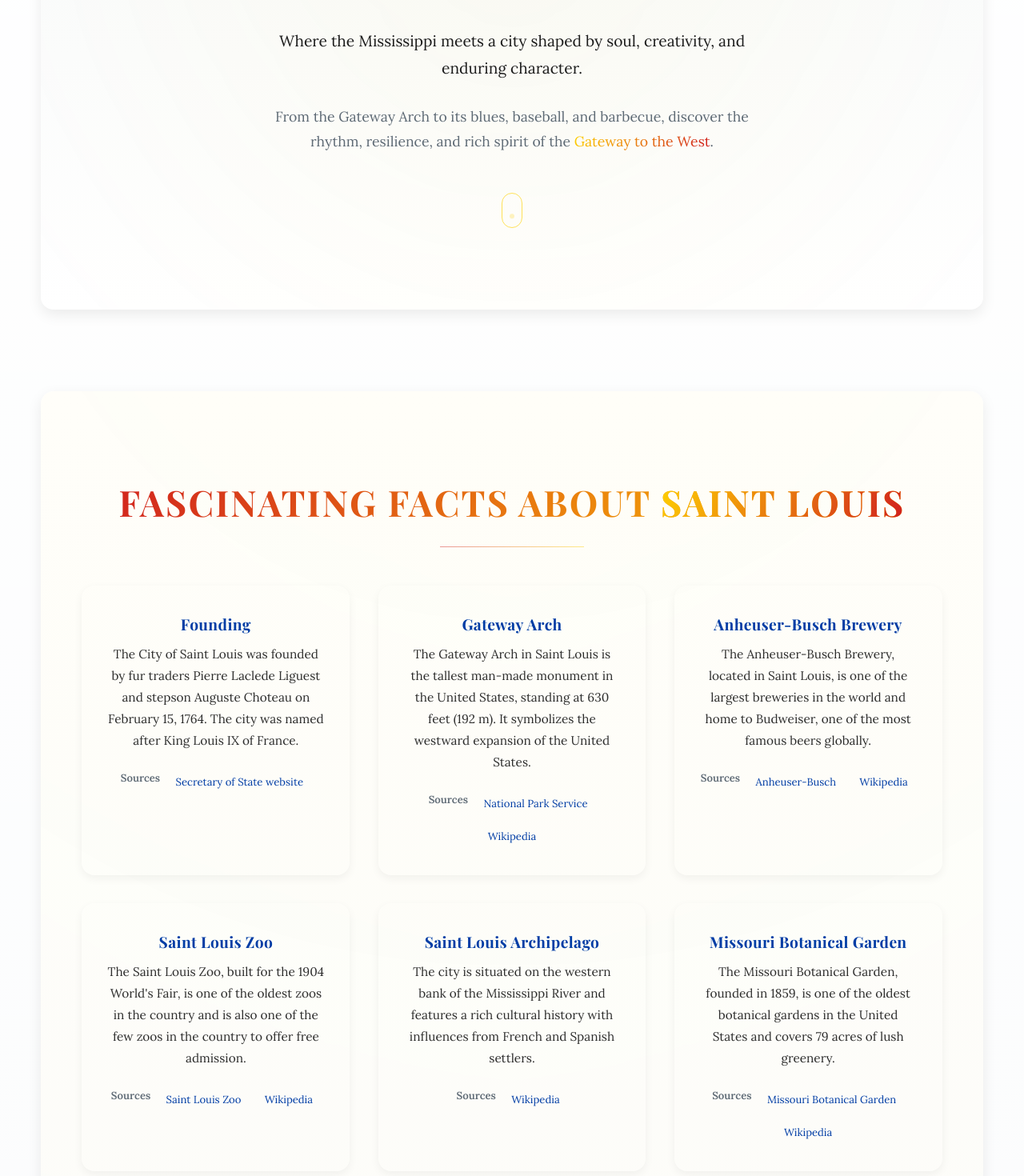
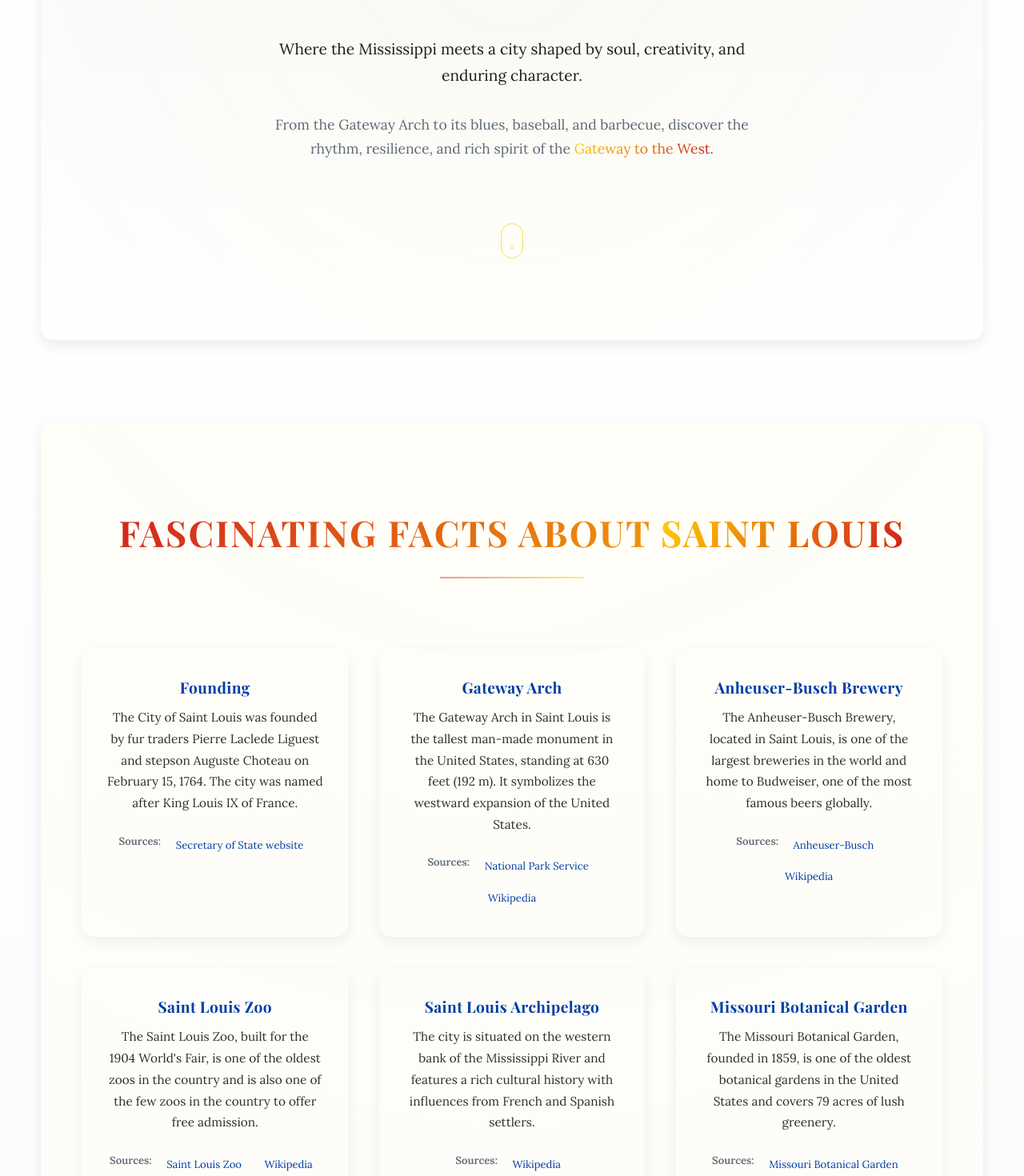
Before and after one commit to mcckyle/saint-louis-facts, a React (Vite) app: page / in a window 1280 px wide. Shown: the part 1140-2610 px from the top of the page at 80% size. Built offline with nearby package versions, Linux system fonts and the light colour scheme.

Commit message:
FunFactsList.jsx: Slightly increase the animation durations.

```diff
--- a/index.html
+++ b/index.html
@@ -6,7 +6,7 @@
     <title>Saint Louis Facts - Gateway to the West</title>
     <meta
       name="description"
-      content="Discover Saint Louis: culture, history, architecture, and the vibrant spirit of the Gateway to the West."
+      content="Discover Saint Louis: history, culture, architecture, and the vibrant spirit of the Gateway to the West."
     />
     <meta name="theme-color" content="#003DA5" />
     <meta name="color-scheme" content="light dark" />
--- a/src/App.css
+++ b/src/App.css
@@ -47,8 +47,15 @@
 }
 
 /* ====================================
-   Main Content Styles.
+   Main Layout Styles.
 ======================================= */
+.app
+{
+    display: flex;
+    flex-direction: column;
+    min-height: 100vh;
+}
+
 .main
 {
     display: grid;
@@ -59,7 +66,7 @@
 }
 
 /* ====================================
-   Section Styles.
+   Section Base Styles.
 ======================================= */
 section
 {
--- a/src/components/FunFactsList/FunFactsList.css
+++ b/src/components/FunFactsList/FunFactsList.css
@@ -29,7 +29,14 @@
     z-index: -1;
 }
 
-.facts-inner { max-width: 1080px; margin-inline: auto; }
+.facts-inner
+{
+    max-width: 1080px;
+    margin-inline: auto;
+    display: flex;
+    flex-direction: column;
+    gap: 2.5rem;
+}
 
 /* Section Heading Styles. */
 .fun-facts-heading
@@ -38,7 +45,8 @@
     font-size: clamp(2rem, 4.6vw, 2.8rem);
     text-transform: uppercase;
     letter-spacing: 0.05em;
-    margin-bottom: 2.6rem;
+    margin-bottom: 0;
+    position: relative;
 
     background: linear-gradient(120deg, var(--color-accent), var(--color-highlight));
     -webkit-background-clip: text;
@@ -51,11 +59,12 @@
     content: "";
     display: block;
     width: 180px;
+    max-width: 220px;
     height: 1.5px;
-    max-width: 220px;
     margin: 1.2rem auto 0;
     background: linear-gradient(90deg, var(--color-accent), var(--color-highlight));
     opacity: 0.45;
+    border-radius: 2px;
 }
 
 /* Facts Grid Styles. */
@@ -63,7 +72,7 @@
 {
     display: grid;
     grid-template-columns: repeat(auto-fit, minmax(280px, 1fr));
-    gap: clamp(1.6rem, 3vw, 2.2rem);
+    gap: clamp(1.8rem, 3vw, 2.4rem);
 
     margin-top: 3rem;
     padding: 0;
@@ -73,28 +82,29 @@
 /* Fact Card Styles. */
 .fact-item
 {
-    background: rgba(255, 255, 255, 0.03);
+    background: rgba(255, 255, 255, 0.025);
     border-radius: var(--radius);
     padding: 2rem 1.9rem;
 
     border: 1px solid rgba(255, 255, 255, 0.06);
-    box-shadow: 0 4px 12px rgba(0, 0, 0, 0.05);
+    box-shadow: 0 6px 18px rgba(0, 0, 0, 0.06);
 
-    transition: transform 0.25s ease, box-shadow 0.25s ease;
+    transition: transform 0.3s ease, box-shadow 0.3s ease, background 0.25s ease;
 }
 
 /* Hover Interaction - Golden Glowing Visual Effect. */
 .fact-item:hover
 {
-    transform: translateY(-3px);
-    box-shadow: 0 8px 22px rgba(0, 0, 0, 0.08);
+    transform: translateY(-4px);
+    box-shadow: 0 10px 24px rgba(0, 0, 0, 0.08);
+    background: rgba(255, 255, 255, 0.035);
 }
 
 /* Fact Title Styles. */
 .fact-title
 {
     font-family: var(--font-heading);
-    font-size: 1.15rem;
+    font-size: 1.18rem;
     margin-bottom: 0.5rem;
     color: var(--color-primary);
 }
@@ -102,7 +112,7 @@
 /* Fact Description Styles. */
 .fact-description
 {
-    font-size: 0.96rem;
+    font-size: 0.97rem;
     line-height: 1.75;
     color: var(--color-text);
     opacity: 0.9;
@@ -115,7 +125,7 @@
     display: flex;
     flex-wrap: wrap;
     justify-content: center;
-    gap: 0.6rem;
+    gap: 0.55rem;
     font-size: 0.82rem;
 }
 
@@ -134,13 +144,14 @@
     text-decoration: none;
     border: 1px solid rgba(255, 255, 255, 0.06);
 
-    transition: color 0.25s ease, background 0.25s ease;
+    transition: color 0.25s ease, background 0.25s ease, transform 0.25s ease;
 }
 
 .source-link:hover
 {
     background: rgba(255, 255, 255, 0.07);
     color: var(--color-highlight);
+    transform: translateY(-1px);
 }
 
 /* Media Queries Styles. */
@@ -148,4 +159,5 @@
 {
     .fact-title { font-size: 1.1rem; }
     .fact-description { font-size: 0.94rem; }
+    .fact-list { gap: 1.6rem; }
 }
--- a/src/components/FunFactsList/FunFactsList.jsx
+++ b/src/components/FunFactsList/FunFactsList.jsx
@@ -1,6 +1,6 @@
 //Filename: FunFactsList.jsx
 //Author: Kyle McColgan
-//Date: 22 December 2025
+//Date: 26 December 2025
 //Description: This file contains the facts list component for the Saint Louis Facts React project.
 
 import React from "react";
@@ -25,7 +25,7 @@ function FunFactsList({ facts = defaultFacts })
               className="fact-item"
               initial={{ opacity: 0, y: 12 }}
               whileInView={{ opacity: 1, y: 0 }}
-              transition={{ duration: 0.4, delay: index * 0.035, ease: "easeOut" }}
+              transition={{ duration: 0.45, delay: index * 0.05, ease: "easeOut" }}
               viewport={{ once: true, margin: "-64px" }}
             >
               <h3 className="fact-title">{fact.title}</h3>
@@ -33,7 +33,7 @@ function FunFactsList({ facts = defaultFacts })
 
               {fact.sources?.length > 0 && (
                 <div className="fact-sources">
-                  <span className="sources-label">Sources</span>
+                  <span className="sources-label">Sources:</span>
                   {fact.sources.map((source, sourceIndex) => (
                     <a
                       key={sourceIndex}
--- a/src/components/Header/Header.css
+++ b/src/components/Header/Header.css
@@ -25,11 +25,13 @@
     height: 100%;
 
     object-fit: cover;
-    filter: brightness(70%) contrast(1.05) grayscale(0.95);
+    filter: brightness(65%) contrast(1.1) grayscale(0.9);
     transform: scale(1.02);
+    z-index: -2;
 
-    z-index: -2;
+    transition: transform 0.6s ease;
 }
+.header-image:hover { transform: scale(1.03); }
 
 /* Overlay Gradient Styles. */
 .header-overlay
@@ -41,8 +43,8 @@
 
     background: linear-gradient(
       to top,
-      rgba(0, 0, 0, 0.55) 0%,
-      rgba(0, 0, 0, 0.15) 55%
+      rgba(0, 0, 0, 0.55),
+      rgba(0, 0, 0, 0.15)
     );
 
     z-index: -1;
@@ -80,6 +82,7 @@
     line-height: 1.7;
     margin: 1.25rem auto 2.5rem;
     max-width: 80%;
+    letter-spacing: 0.01em;
 }
 
 /* Scroll Cue Styles. */
@@ -107,7 +110,7 @@
 .scroll-cue:hover,
 .scroll-cue:focus-visible
 {
-    transform: translateY(-6px) scale(1.08);
+    transform: translateY(-6px) scale(1.1);
     color: var(--color-accent);
     border-color: var(--color-accent);
 }
--- a/src/components/Interactive/Interactive.css
+++ b/src/components/Interactive/Interactive.css
@@ -14,7 +14,15 @@
     isolation: isolate;
 }
 
-.interactive-container { max-width: 720px; margin-inline: auto; }
+/* Interactive Container Styles. */
+.interactive-container
+{
+    max-width: 720px;
+    margin-inline: auto;
+    display: flex;
+    flex-direction: column;
+    gap: 2.5rem;
+}
 
 /* Section Heading Styles. */
 .interactive-title
@@ -23,7 +31,7 @@
     font-size: clamp(2rem, 4.6vw, 2.7rem);
     text-transform: uppercase;
     letter-spacing: 0.05em;
-    margin-bottom: 1.2rem;
+    margin-bottom: 1rem;
 
     background: linear-gradient(120deg, var(--color-accent), var(--color-highlight));
     -webkit-background-clip: text;
@@ -55,27 +63,36 @@
     border-radius: 9999px;
     border: none;
     cursor: pointer;
-    box-shadow: 0 6px 16px rgba(0, 0, 0, 0.06);
+    box-shadow: 0 6px 18px rgba(0, 0, 0, 0.08);
 
-    transition: box-shadow 0.25s ease, transform 0.25s ease;
+    transition: box-shadow 0.25s ease, transform 0.25s ease, background 0.25s ease;
 }
 
-.interactive-button:hover
+.interactive-button:hover,
+.interactive-button:focus-visible
 {
-    box-shadow: 0 10px 26px rgba(0, 0, 0, 0.14);
+    box-shadow: 0 10px 28px rgba(0, 0, 0, 0.12);
 }
 
 /* Fact Card Styles. */
 .interactive-fact
 {
     margin-top: 2.6rem;
-    padding: 2rem 2.1rem;
+    padding: 2rem 2.2rem;
 
-    background: rgba(255, 255, 255, 0.03);
+    background: rgba(255, 255, 255, 0.035);
     border: 1px solid rgba(255, 255, 255, 0.06);
     border-radius: var(--radius);
+    box-shadow: 0 6px 18px rgba(0, 0, 0, 0.06);
 
-    box-shadow: 0 6px 18px rgba(0, 0, 0, 0.06);
+    transition: transform 0.25s ease, box-shadow 0.25s ease, background 0.25s ease;
+}
+
+.interactive-fact:hover
+{
+    transform: translateY(-3px);
+    box-shadow: 0 10px 24px rgba(0, 0, 0, 0.08);
+    background: rgba(255, 255, 255, 0.045);
 }
 
 /* Fact Title Styles. */
--- a/src/components/Intro/Intro.css
+++ b/src/components/Intro/Intro.css
@@ -1,7 +1,7 @@
 /* Filename: src/components/Intro/Intro.css */
 
 /* ====================================
-   Intro Section Styling.
+   Intro Section Styles.
 ======================================= */
 .intro
 {
@@ -37,7 +37,16 @@
     z-index: -1;
 }
 
-.intro-inner { max-width: 760px; margin-inline: auto; }
+.intro-inner
+{
+    max-width: 760px;
+    margin-inline: auto;
+    display: flex;
+    flex-direction: column;
+    gap: 1.8rem;
+
+    animation: fadeInUp 1s ease-out forwards;
+}
 
 /* Title Styles. */
 .intro-title
@@ -46,7 +55,7 @@
     font-size: clamp(2.3rem, 4.8vw, 3.2rem);
     text-transform: uppercase;
     letter-spacing: 0.06em;
-    margin-bottom: 1.2rem;
+    margin-bottom: 0;
 
     background: linear-gradient(120deg, var(--color-accent), var(--color-highlight));
 
@@ -54,22 +63,24 @@
     -webkit-text-fill-color: transparent;
 }
 
+/* Lead Paragraph Styles. */
 .intro-lead
 {
     font-size: clamp(1.05rem, 1.6vw, 1.2rem);
     line-height: 1.75;
     color: var(--color-text);
-    margin: 1.2rem auto 1.8rem;
     max-width: 640px;
+    margin-inline: auto;
 }
 
+/* Body Paragraph Styles. */
 .intro-body
 {
     font-size: clamp(0.98rem, 1.4vw, 1.1rem);
     line-height: 1.75;
     color: var(--color-text-muted);
+    max-width: 620px;
     margin-inline: auto;
-    max-width: 620px;
 }
 
 /* Highlighted Word Styles. */
@@ -85,14 +96,16 @@
 .intro-scroll-cue
 {
     margin: 3rem auto 0;
-    width: 26px;
+    width: 28px;
     height: 44px;
 
-    border: 1.4px solid var(--color-highlight);
+    border: 1.5px solid var(--color-highlight);
     border-radius: 18px;
 
     opacity: 0.65;
     position: relative;
+
+    transition: transform 0.3s ease, opacity 0.3s ease;
 }
 
 .intro-scroll-cue::before
@@ -117,10 +130,17 @@
     50% { transform: translate(-50%, 18px); opacity: 0.35; }
 }
 
+@keyframes fadeInUp
+{
+    from { opacity: 0; transform: translateY(32px); }
+    to { opacity: 1; transform: translateY(0); }
+}
+
 /* Media Query Styles. */
 @media (max-width: 768px)
 {
     .intro-title { font-size: 2.05rem; }
     .intro-lead { font-size: 1rem; }
     .intro-body { font-size: 0.95rem; }
+    .intro-scroll-cue { width: 24px; height: 40px; }
 }
--- a/src/index.css
+++ b/src/index.css
@@ -29,7 +29,7 @@ body
     -webkit-font-smoothing: antialiased;
     -moz-osx-font-smoothing: grayscale;
 
-    transition: background-color: 0.4s ease, color 0.4s ease;
+    transition: background-color 0.4s ease, color 0.4s ease;
 }
 
 /* ====================================
```
Also changed, not shown: src/components/Footer/Footer.css (+11 -6 lines), src/components/Interactive/Interactive.jsx (+7 -7 lines), 4 other files (tests, documents, lock files or other folders).
